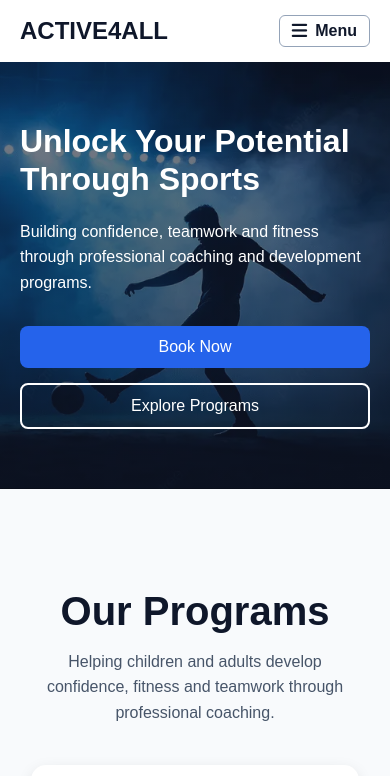
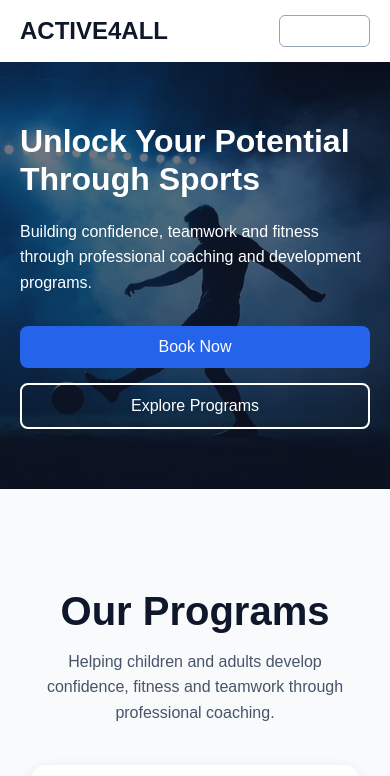
Before and after one commit to mokoenaeithan5-collab/Active4All, a plain HTML site: page index.html in a window 390 px wide. Shown: the top 776 px of the page. Drawn offline with Linux system fonts and the light colour scheme.

Commit message:
Updated style.css

```diff
--- a/css/style.css
+++ b/css/style.css
@@ -81,7 +81,7 @@ nav a {
     gap: 8px;
     background: none;
     background-color: var(--white);
-    color: var(--navy);
+    color: var(--white);
     border: 1px solid #94a3b8;
     border-radius: 6px;
     padding: 6px 12px;
```
